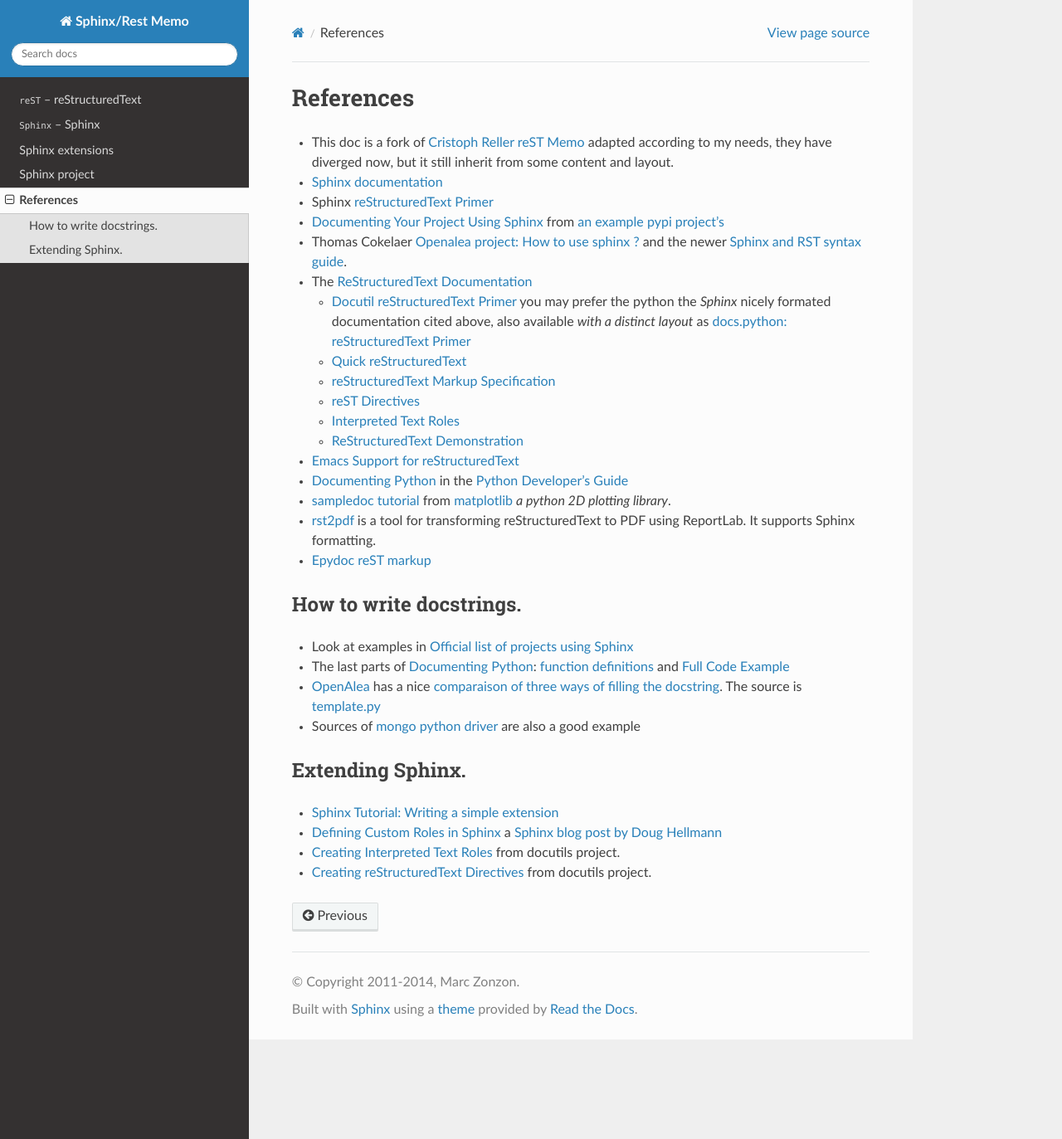
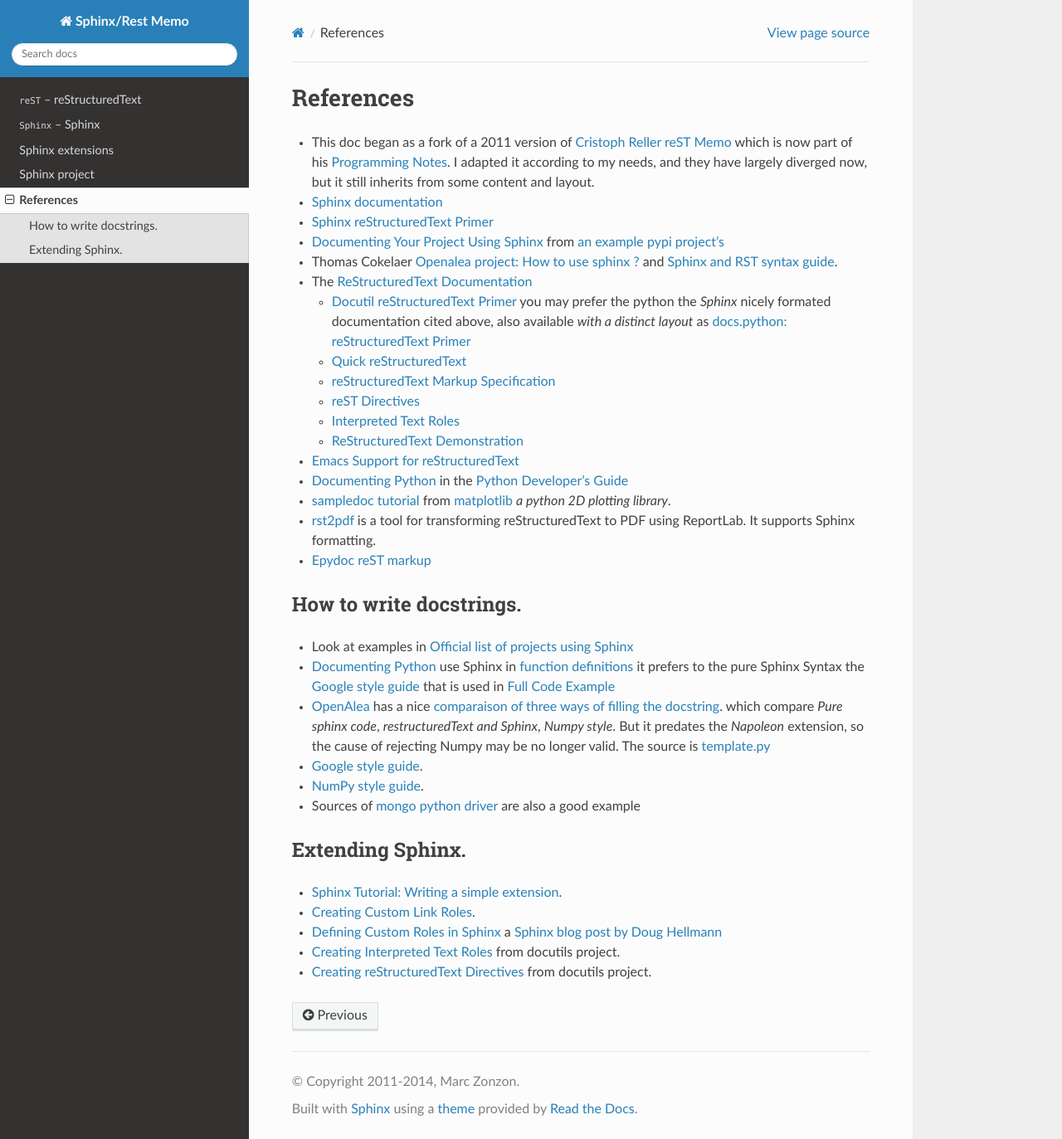
Before and after one commit to marczz/rest-sphinx-memo, a Sphinx documentation site: the page built from source/References.rst, in a window 1280 px wide and 1373 px high. Shown: the whole window at 83% size. Built offline with Sphinx 7.4.7 and the Read the Docs theme 2.0.0, drawn with Linux system fonts in a browser that asks for light colours; formulas are drawn with MathJax 3; the version number could not be read and is left out.

Commit message:
References.rst: updated the References.

```diff
--- a/source/References.rst
+++ b/source/References.rst
@@ -1,19 +1,21 @@
 References
 ==========
 
--  This doc is a fork of `Cristoph Reller reST Memo
+-  This doc began as a fork of a 2011 version of `Cristoph Reller reST Memo
    <http://aert-notes-dev.readthedocs.org/en/latest/content/rest/>`_
-   adapted according to my needs, they have diverged now, but it still
-   inherit from some content and layout.
--  `Sphinx documentation <http://sphinx.pocoo.org/latest/contents.html>`_
--  Sphinx `reStructuredText Primer <http://sphinx.pocoo.org/latest/rest.html>`_
+   which is now part of his `Programming Notes
+   <http://aert-notes-dev.readthedocs.io/en/latest/>`_. I
+   adapted it according to my needs, and they have largely diverged
+   now, but it still inherits from some content and layout.
+-  :sphinx:`Sphinx documentation <http://contents.html>`
+-  :sphinx:`Sphinx reStructuredText Primer <rest.html>`
 -  `Documenting Your Project Using
    Sphinx <http://packages.python.org/an_example_pypi_project/sphinx.html>`_
    from `an example pypi project’s
    <http://packages.python.org/an_example_pypi_project/>`_
 -  Thomas Cokelaer `Openalea project: How to use sphinx ?
    <http://openalea.gforge.inria.fr/doc/openalea/doc/_build/html/source/sphinx/sphinx.html>`_
-   and the newer
+   and
    `Sphinx and RST syntax guide
    <http://thomas-cokelaer.info/tutorials/sphinx/contents.html>`_.
 -  The `ReStructuredText Documentation <http://docutils.sourceforge.net/docs/>`_
@@ -33,8 +35,7 @@
    -  `ReStructuredText Demonstration <http://docutils.sourceforge.net/docs/user/rst/demo.html>`_
 -  `Emacs Support for reStructuredText
    <http://docutils.sourceforge.net/docs/user/emacs.html>`_
--  `Documenting Python
-   <http://docs.python.org/devguide/documenting.html>`_
+-  `Documenting Python`_
    in the `Python Developer’s Guide <http://docs.python.org/devguide/>`_
 -  `sampledoc tutorial <http://matplotlib.sourceforge.net/sampledoc/>`_
    from `matplotlib <http://matplotlib.sourceforge.neti/>`_
@@ -49,17 +50,23 @@
 
 -  Look at examples in `Official list of projects using Sphinx
    <http://sphinx.pocoo.org/examples.html>`_
--  The last parts of `Documenting Python`_:
+-  `Documenting Python`_ use Sphinx in
    `function definitions
    <http://packages.python.org/an_example_pypi_project/sphinx.html#function-definitions>`_
-   and `Full Code Example
+   it prefers to the pure Sphinx Syntax the `Google style guide`_
+   that is used in `Full Code Example
    <http://packages.python.org/an_example_pypi_project/sphinx.html#full-code-example>`_
 -  `OpenAlea
    <http://openalea.gforge.inria.fr/wiki/doku.php?id=documentation:doctests:how_to_document_python_api>`_
    has a nice `comparaison of three ways of filling the docstring
    <http://openalea.gforge.inria.fr/wiki/doku.php?id=documentation:doctests:sphinx_proposal#filling_the_docstring>`_.
+   which compare *Pure sphinx code*, *restructuredText and Sphinx*,
+   *Numpy style*. But it predates the *Napoleon* extension, so the
+   cause of rejecting Numpy may be no longer valid.
    The source is  `template.py
    <https://gforge.inria.fr/scm/viewvc.php/trunk/doc/source/sphinx/template.py?view=markup&root=openalea>`_
+-  `Google style guide`_.
+-  `NumPy style guide`_.
 -  Sources of
    `mongo python driver
    <https://github.com/mongodb/mongo-python-driver>`_
@@ -68,11 +75,14 @@
 Extending Sphinx.
 -----------------
 
--  `Sphinx Tutorial: Writing a simple extension <http://sphinx.pocoo.org/ext/tutorial.html>`_
+-  `Sphinx Tutorial: Writing a simple extension
+   <http://sphinx.pocoo.org/ext/tutorial.html>`_.
+-  `Creating Custom Link Roles
+   <http://protips.readthedocs.io/link-roles.html>`_.
 -  `Defining Custom Roles in Sphinx
-   <http://www.doughellmann.com/articles/how-tos/sphinx-custom-roles/index.html>`_
+   <https://doughellmann.com/blog/2010/05/09/defining-custom-roles-in-sphinx/>`_
    a  `Sphinx blog post by Doug Hellmann
-   <http://blog.doughellmann.com/search/label/sphinx>`_
+   <https://doughellmann.com/blog/>`_
 -  :restref:`Creating Interpreted Text Roles
    <rst-roles.html>`
    from docutils project.
```
Also changed, not shown: other parts of source/References.rst (+2 -0 lines).
